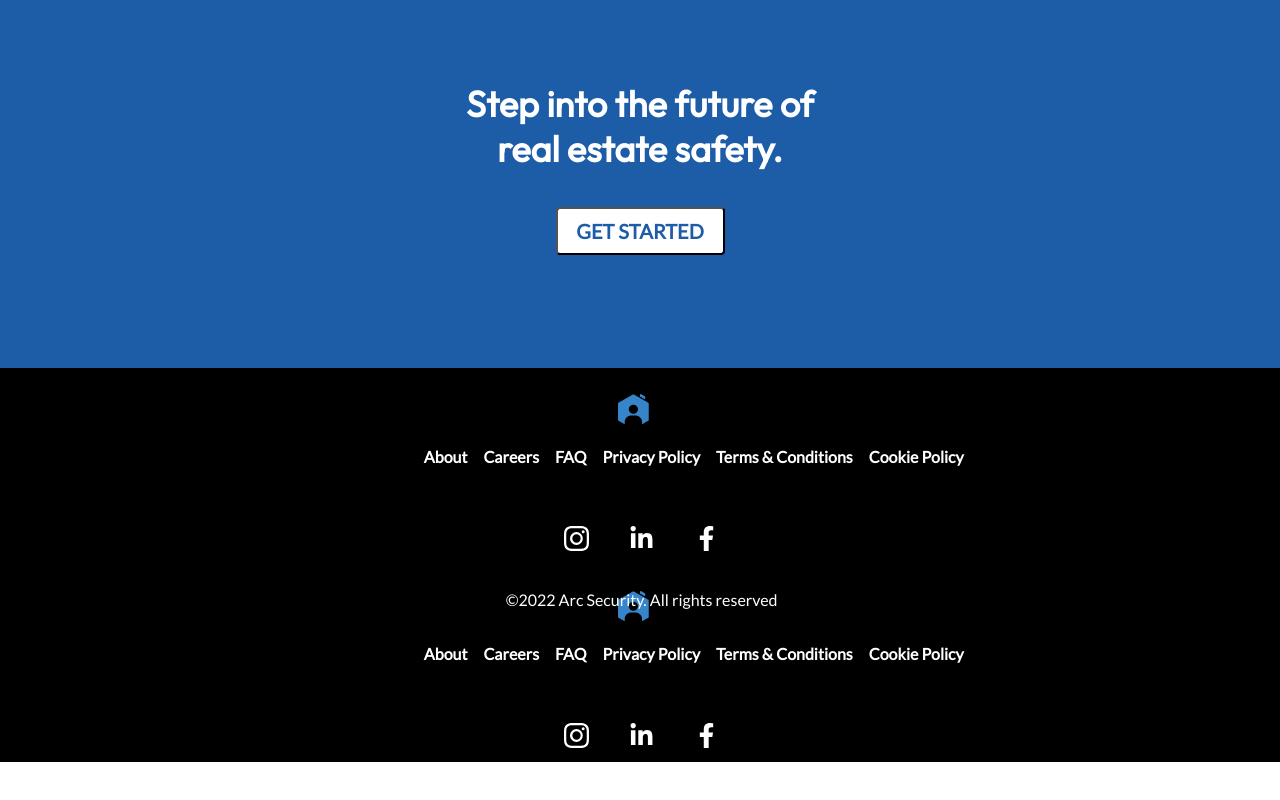
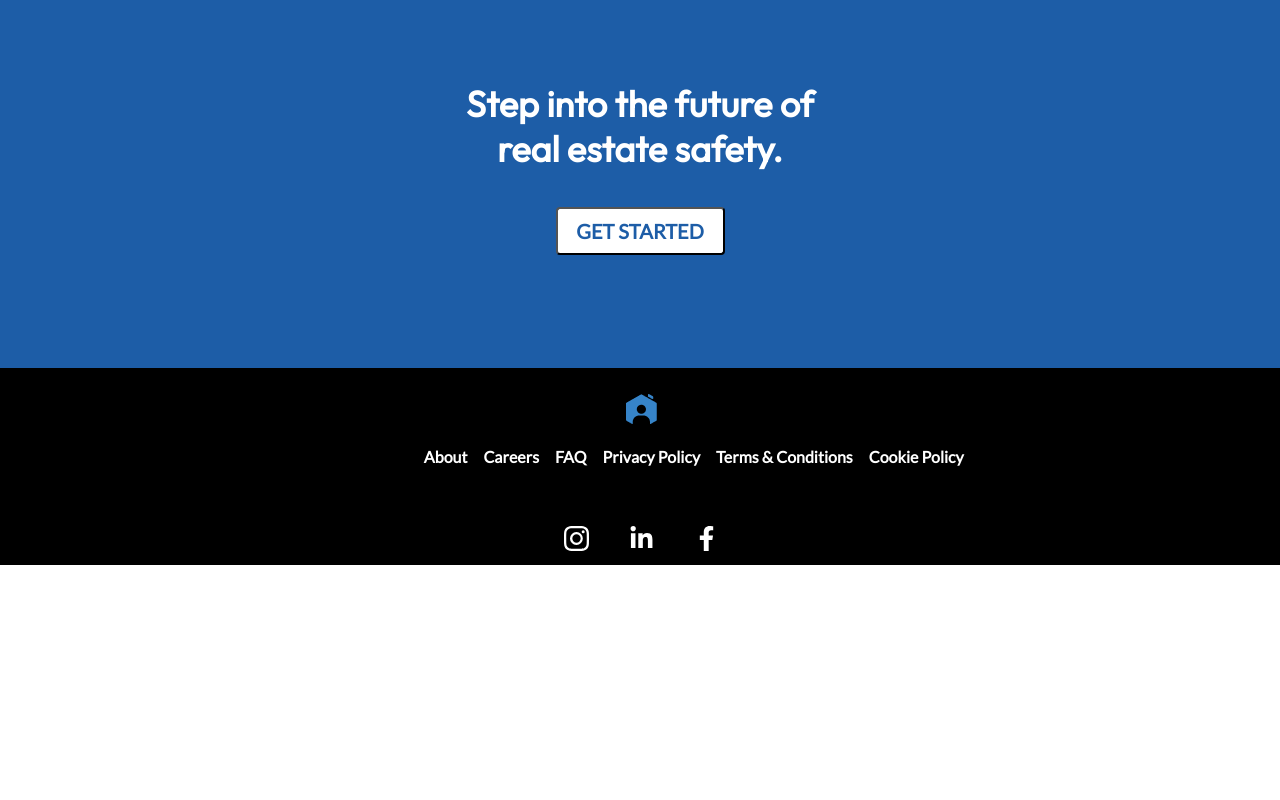
Before and after one commit to arc-securitas/webapp, a React (Create React App) app: page /webapp/home in a window 1280 px wide. Shown: the part 1370-2170 px from the top of the page. After the commit the page ends 1979 px from the top, so only its background shows below. Built offline with nearby package versions, Linux system fonts and the light colour scheme; a web font is replaced by a local one.

Commit message:
removed the image bug

```diff
--- a/src/App.css
+++ b/src/App.css
@@ -118,7 +118,7 @@ html {
   white-space: nowrap;
 }
 
-img {
+#headerLogo {
   width: 30.75px;
   height: 30px;
   margin-right: 1rem;
--- a/src/App.js
+++ b/src/App.js
@@ -101,7 +101,7 @@ function App(props) {
         }}>
 
           <Toolbar>
-            <img src="Logo-blue.png" />
+            <img id="headerLogo" src="Logo-blue.png" />
 
             <Typography sx={{
               align: 'center',
--- a/src/pages/home.js
+++ b/src/pages/home.js
@@ -2,11 +2,9 @@
 import './homeMobile.css';
 import './homeTablet.css';
 import './homeLaptop.css';
-import useGoogleSheets from 'use-google-sheets';
 
 import React from "react";
 import Footer from "../components/Footer";
-import Row from 'react-bootstrap/Row';
 import { Button } from 'react-bootstrap';
 
 const Home = () => {
@@ -83,8 +81,6 @@ const Home = () => {
                 </Button>
             </div>
 
-            <Footer />
-
         </>
     )
 }
```
